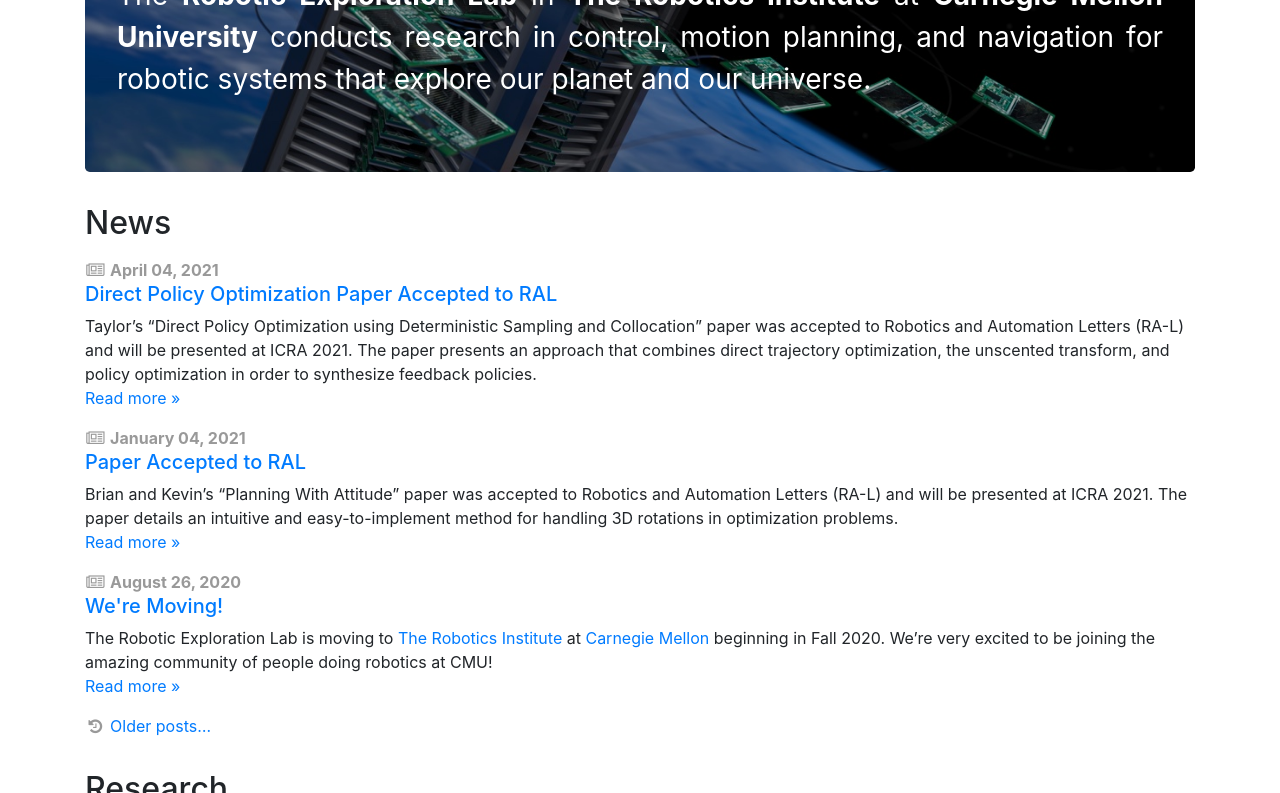
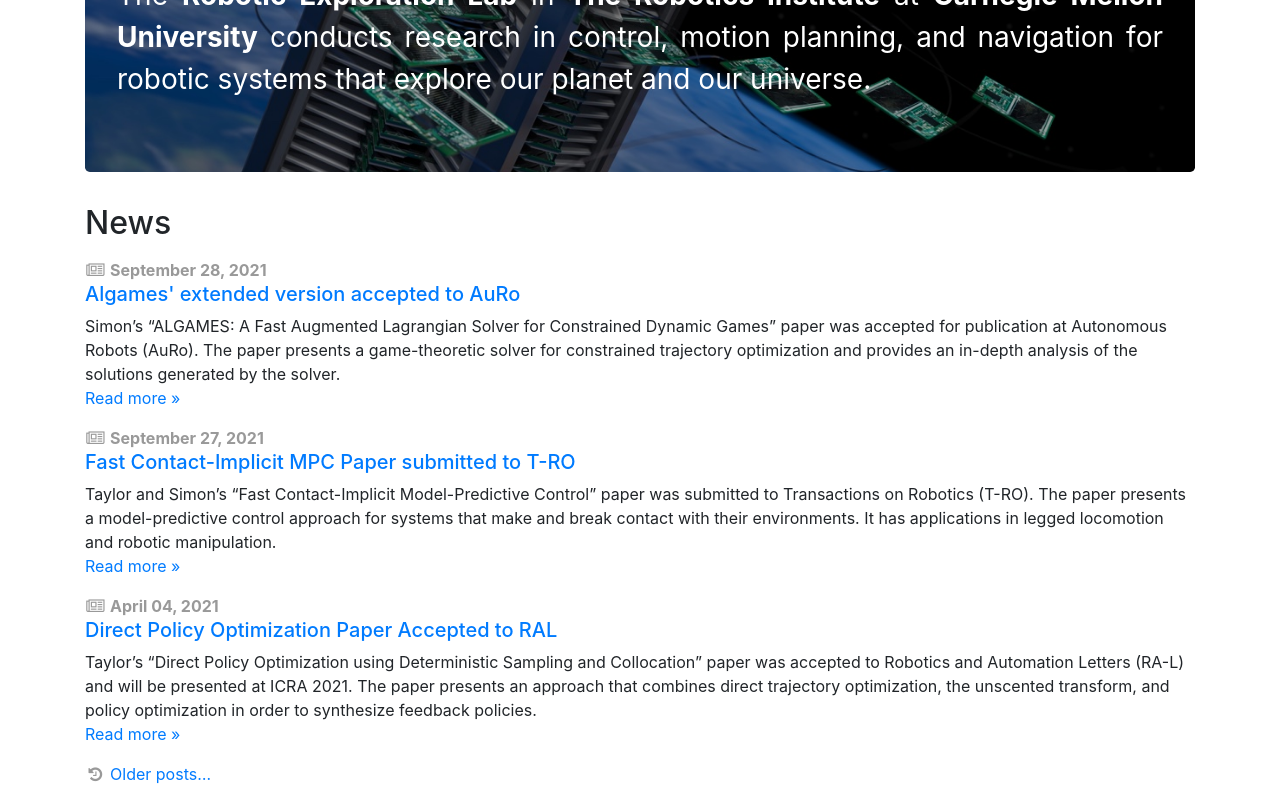
Before and after one commit to RoboticExplorationLab/roboticexplorationlab.github.io, a Jekyll site: the page built from index.html, in a window 1280 px wide and 900 px high, scrolled down 282 px, cut to the strip 0-793 px from the top of the window. Built offline with Jekyll 4.4.1, drawn with Linux system fonts in a browser that asks for light colours; some of the changed text lies outside the part shown.

Commit message:
adding news and updating algames

```diff
--- a/_config.yml
+++ b/_config.yml
@@ -27,7 +27,7 @@ roles:
   - key: ugrad
     name: Undergraduate Students
   - key: ugrad-alum
-    name: Past Undergraduate Students
+    name: Past Graduate Students
   # - key: collab
   #   name: Collaborators
   - key: alum
--- a/_data/pubs.yml
+++ b/_data/pubs.yml
@@ -43,7 +43,7 @@
   abbrv: AuRo
   pdf: algames_auro.pdf
   projects: [ALGAMES]
-  status: Under Review
+  status: Accepted
 
 - title: Low-Thrust Trajectory Optimization Using the Kustaanheimo-Stiefel Transformation
   authors: [kevin, zac]
--- /dev/null
+++ b/_posts/2021-09-27-CIMPC.md
@@ -0,0 +1,8 @@
+---
+title: Fast Contact-Implicit MPC Paper submitted to T-RO
+layout: post
+shortnews: false
+icon: newspaper-o
+---
+
+Taylor and Simon's "Fast Contact-Implicit Model-Predictive Control" paper was submitted to Transactions on Robotics (T-RO). The paper presents a model-predictive control approach for systems that make and break contact with their environments. It has applications in legged locomotion and robotic manipulation.
--- /dev/null
+++ b/_posts/2021-09-28-ALGAMES.md
@@ -0,0 +1,8 @@
+---
+title: Algames' extended version accepted to AuRo
+layout: post
+shortnews: false
+icon: newspaper-o
+---
+
+Simon's "ALGAMES: A Fast Augmented Lagrangian Solver for Constrained Dynamic Games" paper was accepted for publication at Autonomous Robots (AuRo). The paper presents a game-theoretic solver for constrained trajectory optimization and provides an in-depth analysis of the solutions generated by the solver.
```
Also changed, not shown: 1 other file.
